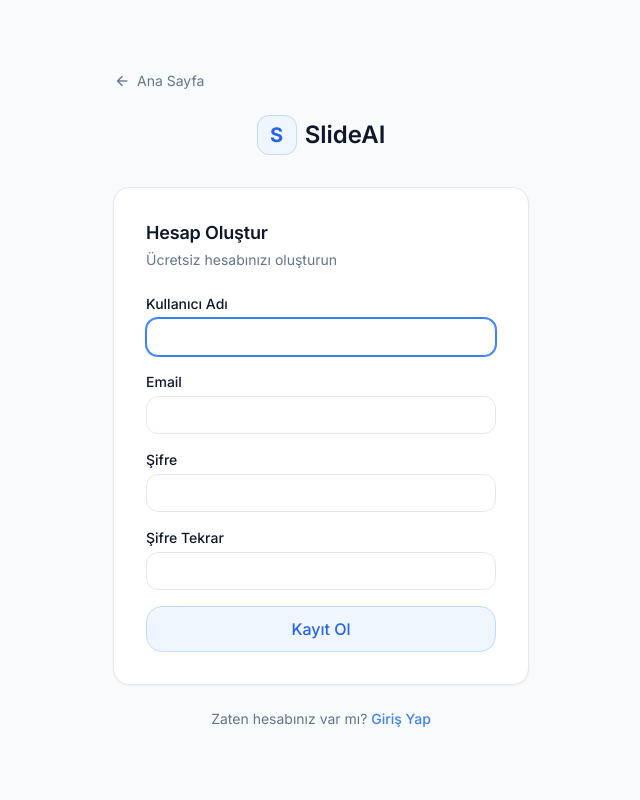
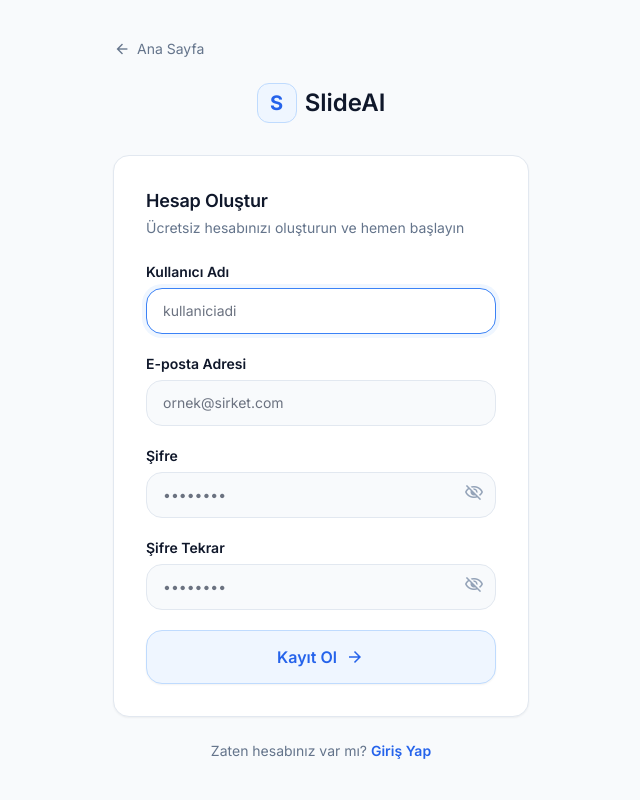
Before and after one commit to batuhannozkan1/SlideAI, a Django app: page /accounts/register/ in a window 1280 px wide. Shown: the whole page, without its empty margins (319-959 px from the left). Run offline with Django 5.2, Linux system fonts and the light colour scheme; some libraries are stand-ins or nearby versions.

Commit message:
redesign auth pages with new mockup, translate messages to turkish

```diff
--- a/static/css/app.css
+++ b/static/css/app.css
@@ -109,6 +109,15 @@ body {
     background: #3b82f6;
 }
 
+/* Fade-in-up animation */
+@keyframes fadeInUp {
+    from { opacity: 0; transform: translateY(1rem); }
+    to { opacity: 1; transform: translateY(0); }
+}
+.animate-fade-in-up {
+    animation: fadeInUp 0.5s ease forwards;
+}
+
 /* Material icon filled variant */
 .material-symbols-outlined.fill {
     font-variation-settings: 'FILL' 1;
--- a/templates/accounts/register.html
+++ b/templates/accounts/register.html
@@ -3,45 +3,56 @@
 {% block title %}Kayıt Ol — SlideAI{% endblock %}
 
 {% block auth_title %}Hesap Oluştur{% endblock %}
-{% block auth_subtitle %}Ücretsiz hesabınızı oluşturun{% endblock %}
+{% block auth_subtitle %}Ücretsiz hesabınızı oluşturun ve hemen başlayın{% endblock %}
 
 {% block auth_content %}
 {% if form.errors %}
-<div class="mb-4 p-3 bg-red-50 text-red-800 border border-red-200 rounded-lg text-sm">
+<div class="mb-4 p-3 bg-red-50 text-red-800 border border-red-200 rounded-xl text-sm">
     {% for field, errors in form.errors.items %}
         {% for error in errors %}<p class="mb-0">{{ error }}</p>{% endfor %}
     {% endfor %}
 </div>
 {% endif %}
 
-<form method="post" class="space-y-4">
+<form method="post" class="space-y-5">
     {% csrf_token %}
-    <div>
-        <label for="id_username" class="block text-sm font-medium text-on-surface mb-1">Kullanıcı Adı</label>
-        <input type="text" name="username" id="id_username" required autofocus
-               class="w-full px-3 py-2 border border-outline-variant rounded-lg text-sm focus:outline-none focus:border-primary focus:ring-1 focus:ring-primary">
+    <div class="space-y-1.5">
+        <label for="id_username" class="block text-sm font-semibold text-[#0f172a]">Kullanıcı Adı</label>
+        <input type="text" name="username" id="id_username" required autofocus placeholder="kullaniciadi"
+               class="w-full bg-[#f8fafc] border border-[#e2e8f0] rounded-xl px-4 py-3 text-sm focus:outline-none focus:ring-4 focus:ring-[#eff6ff] focus:border-[#3b82f6] focus:bg-white transition-all">
     </div>
-    <div>
-        <label for="id_email" class="block text-sm font-medium text-on-surface mb-1">Email</label>
-        <input type="email" name="email" id="id_email" required
-               class="w-full px-3 py-2 border border-outline-variant rounded-lg text-sm focus:outline-none focus:border-primary focus:ring-1 focus:ring-primary">
+    <div class="space-y-1.5">
+        <label for="id_email" class="block text-sm font-semibold text-[#0f172a]">E-posta Adresi</label>
+        <input type="email" name="email" id="id_email" required placeholder="ornek@sirket.com"
+               class="w-full bg-[#f8fafc] border border-[#e2e8f0] rounded-xl px-4 py-3 text-sm focus:outline-none focus:ring-4 focus:ring-[#eff6ff] focus:border-[#3b82f6] focus:bg-white transition-all">
     </div>
-    <div>
-        <label for="id_password1" class="block text-sm font-medium text-on-surface mb-1">Şifre</label>
-        <input type="password" name="password1" id="id_password1" required
-               class="w-full px-3 py-2 border border-outline-variant rounded-lg text-sm focus:outline-none focus:border-primary focus:ring-1 focus:ring-primary">
+    <div class="space-y-1.5">
+        <label for="id_password1" class="block text-sm font-semibold text-[#0f172a]">Şifre</label>
+        <div class="relative">
+            <input type="password" name="password1" id="id_password1" required placeholder="••••••••"
+                   class="w-full bg-[#f8fafc] border border-[#e2e8f0] rounded-xl px-4 py-3 pr-11 text-sm focus:outline-none focus:ring-4 focus:ring-[#eff6ff] focus:border-[#3b82f6] focus:bg-white transition-all">
+            <button type="button" onclick="togglePassword(this)" class="absolute right-3 top-1/2 -translate-y-1/2 text-[#94a3b8] hover:text-[#0f172a] transition-colors">
+                <span class="material-symbols-outlined text-[20px]">visibility_off</span>
+            </button>
+        </div>
     </div>
-    <div>
-        <label for="id_password2" class="block text-sm font-medium text-on-surface mb-1">Şifre Tekrar</label>
-        <input type="password" name="password2" id="id_password2" required
-               class="w-full px-3 py-2 border border-outline-variant rounded-lg text-sm focus:outline-none focus:border-primary focus:ring-1 focus:ring-primary">
+    <div class="space-y-1.5">
+        <label for="id_password2" class="block text-sm font-semibold text-[#0f172a]">Şifre Tekrar</label>
+        <div class="relative">
+            <input type="password" name="password2" id="id_password2" required placeholder="••••••••"
+                   class="w-full bg-[#f8fafc] border border-[#e2e8f0] rounded-xl px-4 py-3 pr-11 text-sm focus:outline-none focus:ring-4 focus:ring-[#eff6ff] focus:border-[#3b82f6] focus:bg-white transition-all">
+            <button type="button" onclick="togglePassword(this)" class="absolute right-3 top-1/2 -translate-y-1/2 text-[#94a3b8] hover:text-[#0f172a] transition-colors">
+                <span class="material-symbols-outlined text-[20px]">visibility_off</span>
+            </button>
+        </div>
     </div>
-    <button type="submit" class="w-full py-2.5 bg-[#eff6ff] text-[#2563eb] border border-[#bfdbfe] font-medium rounded-xl hover:bg-[#dbeafe] transition-colors">
+    <button type="submit" class="group w-full bg-[#eff6ff] text-[#2563eb] border border-[#bfdbfe] hover:bg-[#dbeafe] font-semibold py-3.5 rounded-xl transition-all duration-300 shadow-sm hover:shadow-md hover:-translate-y-0.5 active:scale-[0.98] mt-2 flex justify-center items-center gap-2">
         Kayıt Ol
+        <span class="material-symbols-outlined text-[20px] group-hover:translate-x-1 transition-transform">arrow_forward</span>
     </button>
 </form>
 {% endblock %}
 
 {% block auth_footer %}
-Zaten hesabınız var mı? <a href="{% url 'accounts:login' %}" class="text-primary hover:underline font-medium">Giriş Yap</a>
+Zaten hesabınız var mı? <a href="{% url 'accounts:login' %}" class="font-semibold text-[#2563eb] hover:underline">Giriş Yap</a>
 {% endblock %}
--- a/templates/components/_mobile_bottom_nav.html
+++ b/templates/components/_mobile_bottom_nav.html
@@ -4,7 +4,7 @@
 {% active_nav "/presentations/templates" as nav_templates %}
 {% active_nav "/accounts/profile" as nav_profile %}
 <nav class="lg:hidden fixed bottom-0 left-0 w-full bg-white border-t border-[#e2e8f0] px-2 py-3 flex justify-around items-center z-30 shadow-[0_-4px_12px_rgba(0,0,0,0.05)]">
-    <a href="{% url 'presentations:dashboard' %}" class="flex flex-col items-center gap-1 {% if nav_dashboard == 'active' %}text-[#3b82f6]{% else %}text-[#64748b] hover:text-[#0f172a]{% endif %} transition-colors">
+    <a href="{% url 'dashboard' %}" class="flex flex-col items-center gap-1 {% if nav_dashboard == 'active' %}text-[#3b82f6]{% else %}text-[#64748b] hover:text-[#0f172a]{% endif %} transition-colors">
         <span class="material-symbols-outlined {% if nav_dashboard == 'active' %}fill{% endif %}">space_dashboard</span>
         <span class="text-[10px] font-bold">Panel</span>
     </a>
--- a/templates/components/_sidebar.html
+++ b/templates/components/_sidebar.html
@@ -1,7 +1,7 @@
 {% load nav_tags %}
 <aside id="sidebar" class="fixed inset-y-0 left-0 z-50 w-sidebar h-screen transform -translate-x-full lg:translate-x-0 transition-transform duration-300 ease-in-out flex flex-col bg-[#f8fafc] border-r border-[#e2e8f0] py-4">
     <div class="px-6 py-2 flex items-center justify-between">
-        <a href="{% url 'presentations:dashboard' %}">
+        <a href="{% url 'dashboard' %}">
             <h1 class="font-bold text-2xl text-[#0f172a] leading-tight tracking-tight">SlideAI</h1>
         </a>
         <button id="sidebarToggle" class="text-[#64748b] hover:text-[#0f172a] p-1 flex items-center justify-center rounded-md hover:bg-[#e2e8f0] transition-colors">
@@ -21,7 +21,7 @@
         {% active_url_name "list" as nav_list %}
         {% active_nav "/presentations/templates" as nav_templates %}
         {% active_nav "/accounts/profile" as nav_profile %}
-        <a class="flex items-center gap-3 w-full px-4 py-3 rounded-lg transition-all duration-200 {% if nav_dashboard == 'active' %}font-semibold bg-[#eff6ff] text-[#1e40af] shadow-sm border border-[#bfdbfe]{% else %}font-medium text-[#64748b] hover:bg-white hover:text-[#0f172a] hover:translate-x-1{% endif %}" href="{% url 'presentations:dashboard' %}">
+        <a class="flex items-center gap-3 w-full px-4 py-3 rounded-lg transition-all duration-200 {% if nav_dashboard == 'active' %}font-semibold bg-[#eff6ff] text-[#1e40af] shadow-sm border border-[#bfdbfe]{% else %}font-medium text-[#64748b] hover:bg-white hover:text-[#0f172a] hover:translate-x-1{% endif %}" href="{% url 'dashboard' %}">
             <span class="material-symbols-outlined text-[20px] {% if nav_dashboard == 'active' %}fill text-[#3b82f6]{% endif %}">space_dashboard</span>
             <span class="text-sm">Kontrol Paneli</span>
         </a>
--- a/templates/components/_topbar.html
+++ b/templates/components/_topbar.html
@@ -5,7 +5,7 @@
             <button id="sidebarOpen" class="text-[#64748b] hover:text-[#0f172a] p-1 hidden">
                 <span class="material-symbols-outlined text-[20px]">menu</span>
             </button>
-            <a id="topbarLogo" href="{% url 'presentations:dashboard' %}" class="font-bold text-xl text-[#0f172a] tracking-tight hidden">SlideAI</a>
+            <a id="topbarLogo" href="{% url 'dashboard' %}" class="font-bold text-xl text-[#0f172a] tracking-tight hidden">SlideAI</a>
         </div>
 
         <div class="hidden md:flex flex-1 justify-center px-4">
```
Also changed, not shown: templates/accounts/login.html (+22 -13 lines).
